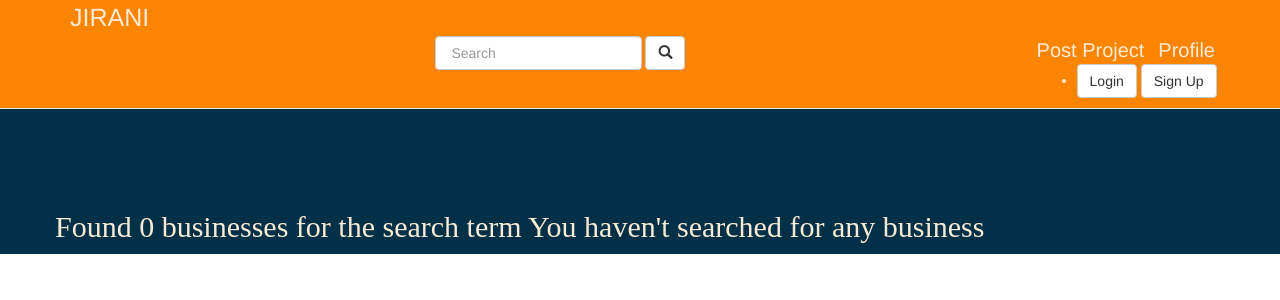
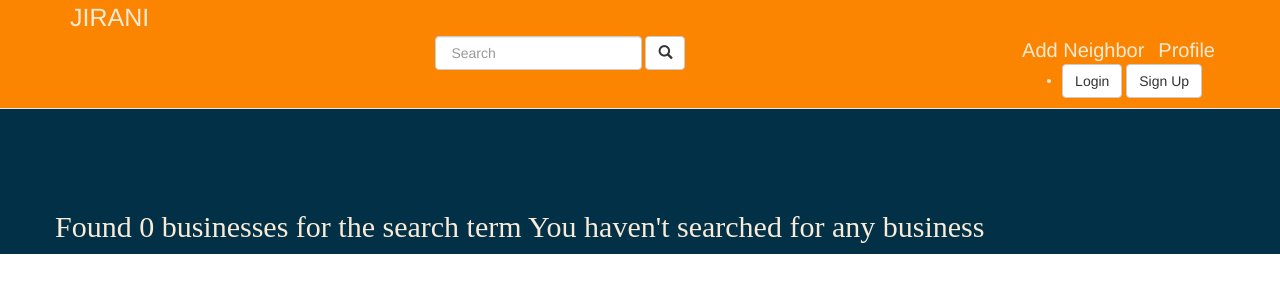
Before and after one commit to josphat-otieno/Neighbour-Spy, a Django app: page /search/ in a window 1280 px wide. Shown: the top 300 px of the page. Run offline with Django 3.2, Linux system fonts and the light colour scheme; some libraries are stand-ins or nearby versions.

Commit message:
added function view function to add new neighbobor

```diff
--- a/spypyapp/signals.py
+++ b/spypyapp/signals.py
@@ -5,7 +5,7 @@ from .models import Profile
 
 @receiver(post_save, sender=User)
 def create_profile(sender, instance, created, **kwargs):
-    if created:
+    if not created:
         Profile.objects.create(user=instance)
 
 
--- a/spypyapp/templates/navbar.html
+++ b/spypyapp/templates/navbar.html
@@ -17,7 +17,7 @@
       </form>
     </div>
     <div class="nav navbar-nav navbar-right">
-      <a  style="margin-right: 10px; font-size: 20px; color: antiquewhite;" href="">Post Project</a>
+      <a  style="margin-right: 10px; font-size: 20px; color: antiquewhite;" href="{% url 'neighbor' %}">Add Neighbor</a>
 
       <a  style="margin-right: 10px;font-size: 20px; color: antiquewhite;"href="{% url 'profile' %}">Profile </a>
       {% if user.is_authenticated %}
--- a/spypyapp/templates/spy/profile.html
+++ b/spypyapp/templates/spy/profile.html
@@ -10,7 +10,7 @@
       <div class="col-md-6" style="color: antiquewhite;">
         <h1>Profile Information</h1>
         <br>
-        <h3> Name: <span class="text text-capitalize">{{user.first_name}} {{user.last_name}}</span></h3>
+        <h3> Name: <span class="text text-capitalize">{{user.username}} {{user.last_name}}</span></h3>
         <p><span class="text-strong">Bio </span> :{{user.profile.bio}}</p><br>
         <h2>Contact Info</h2>
         <p>Email :{{user.email}}</p>
--- a/spypyapp/urls.py
+++ b/spypyapp/urls.py
@@ -12,7 +12,8 @@ urlpatterns = [
     path('profile/', views.profile_view, name='profile'),
     path('edit_profile/', views.edit_profile, name='edit_profile'),
     path('search/', views.search_business, name='search'),
-    url(r'^new/neighbor', views.new_neighbor, name='new-neighbor'),
+    url(r'^new/neighbor', views.new_neighbor, name='neighbor'),
+    url(r'^neighbor/(\d+)/$',views.neighborhood_view,name ='neighbor-detail'),
 ]
 if settings.DEBUG:
     urlpatterns+=static(settings.MEDIA_URL, document_root = settings.MEDIA_ROOT)
--- a/spypyapp/views.py
+++ b/spypyapp/views.py
@@ -26,6 +26,19 @@ def neighborhood_view(request, neighborood_id):
 
 def new_neighbor(request):
     current_user = request.user
+    if request.method == 'POST':
+        new_form = NeighborForm(request.POST, request.FILES)
+        if new_form.is_valid():
+            neighbor = new_form.save(commit=False)
+            neighbor.profile= current_user
+            neighbor.save()
+            return redirect ('index')
+
+    else:
+        new_form=NeighborForm()
+    return render(request, 'spy/new_neighbor.html', {"new_form":new_form})
+
+
 
 def delete_neighborhood(request, neighborood_id):
     item = Neighbor.objects.get(id = neighborood_id)
@@ -56,9 +69,10 @@ def profile_view(request):
 
 def edit_profile(request):
     user = request.user
+    user = User.objects.get(username = user.username)
     if request.method == 'POST':
-        user_form=EditProfileForm(request.POST, request.FILES,instance =request.user)
-        profile_form = ProfileUpdateForm(request.POST, instance=request.user.profile)
+        user_form=EditProfileForm(request.POST, request.FILES,instance =request.user,data=request.POST)
+        profile_form = ProfileUpdateForm(request.POST, instance=request.user.profile,data=request.POST)
         if user_form.is_valid() and profile_form.is_valid():
             user_form.save()
             profile_form.save()
@@ -66,7 +80,7 @@ def edit_profile(request):
             return redirect('profile')
     else:
         user_form=EditProfileForm(instance =request.user)
-        profile_form = ProfileUpdateForm(instance=request.user)
+        profile_form = ProfileUpdateForm(instance=request.user.profile )
 
         context = {"user_form":user_form, "profile_form":profile_form, "user":user}
         return render(request, 'spy/edit_profile.html', context)
```
Also changed, not shown: spypyapp/templates/spy/index.html (+7 -2 lines), spypyapp/templates/spy/new_neighbor.html (added, +37 -0 lines).
